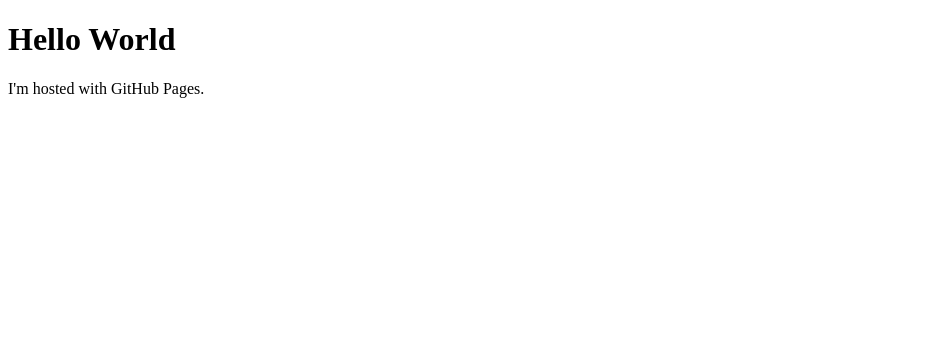
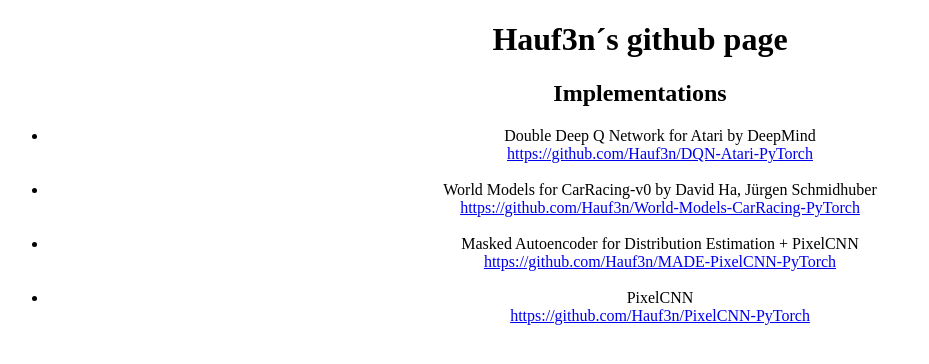
Before and after one commit to Hauf3n/Hauf3n.github.io, a plain HTML site: page index.html in a window 1280 px wide. Shown: the whole page, without its empty margins (0-929 px from the left). Drawn offline with Linux system fonts and the light colour scheme.

Commit message:
Update index.html

```diff
--- a/index.html
+++ b/index.html
@@ -1,7 +1,24 @@
 <!DOCTYPE html>
 <html>
 <body>
-<h1>Hello World</h1>
-<p>I'm hosted with GitHub Pages.</p>
+<h1 style="text-align:center;">Hauf3n´s github page</h1>
+<h2 style="text-align:center;">Implementations</h1>
+
+<p style="text-align:center;">
+<ul style="text-align:center;">
+  <li> Double Deep Q Network for Atari by DeepMind <br>
+	<a href="https://github.com/Hauf3n/DQN-Atari-PyTorch">https://github.com/Hauf3n/DQN-Atari-PyTorch</a><br><br>
+  </li>
+  <li> World Models for CarRacing-v0 by David Ha, Jürgen Schmidhuber <br>
+    <a href="https://github.com/Hauf3n/World-Models-CarRacing-PyTorch">https://github.com/Hauf3n/World-Models-CarRacing-PyTorch</a><br><br>
+  </li>
+  <li> Masked Autoencoder for Distribution Estimation + PixelCNN <br>
+    <a href="https://github.com/Hauf3n/MADE-PixelCNN-PyTorch">https://github.com/Hauf3n/MADE-PixelCNN-PyTorch</a><br><br>
+  </li>
+  <li> PixelCNN <br>
+    <a href="https://github.com/Hauf3n/PixelCNN-PyTorch">https://github.com/Hauf3n/PixelCNN-PyTorch</a><br><br>
+  </li>
+</ul>
+</p>
 </body>
 </html>
```
